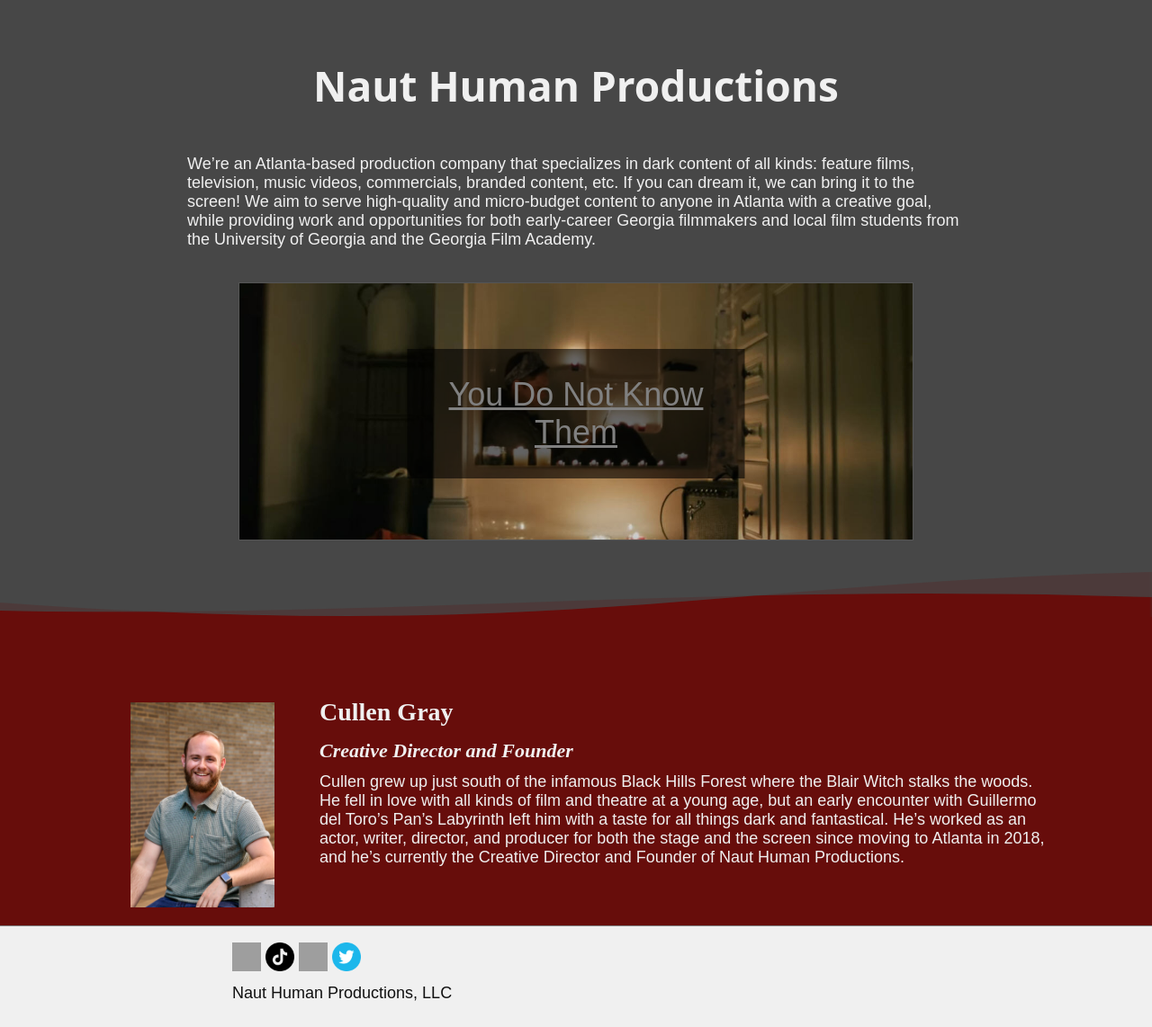
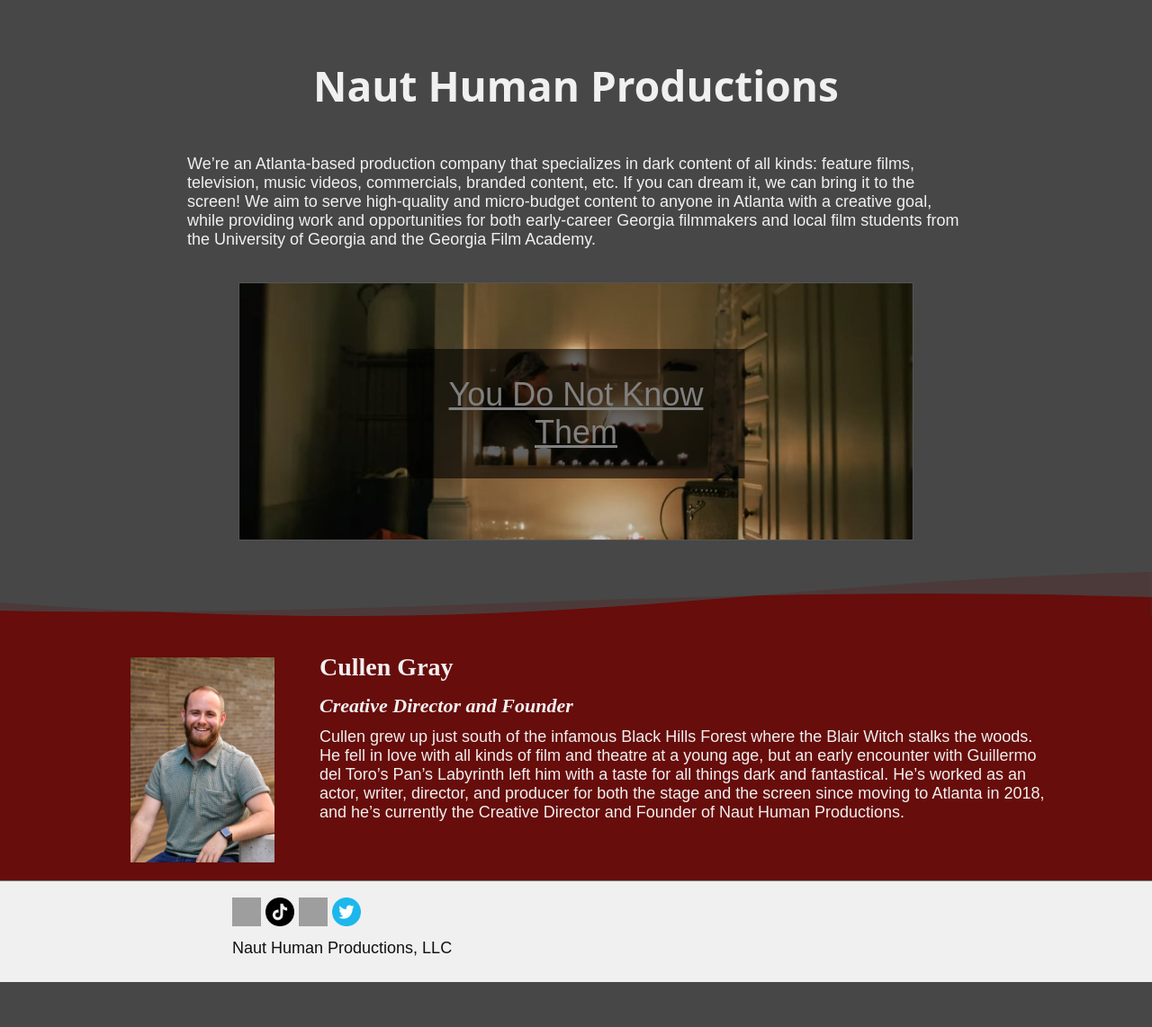
Before and after one commit to nauthuman/nauthuman.github.io, a Jekyll site: the page built from index2.html, in a window 1280 px wide. Shown: the whole page at 90% size. Built offline with Jekyll 4.4.1, drawn with Linux system fonts in a browser that asks for light colours; some web fonts are replaced; after the commit the page ends 1092 px from its top, so only the background shows below that.

Commit message:
Update staff_panel.html

```diff
--- a/_includes/staff_panel.html
+++ b/_includes/staff_panel.html
@@ -32,7 +32,7 @@
   }
 
   div.team-panel-wrapper {
-    padding: 100px 0px 0px 0px;
+    padding: 50px 0px 0px 0px;
     /* background-color: #E8EBE4; */
     /* https://www.svgbackgrounds.com/set/free-svg-backgrounds-and-patterns/ */
 
```
